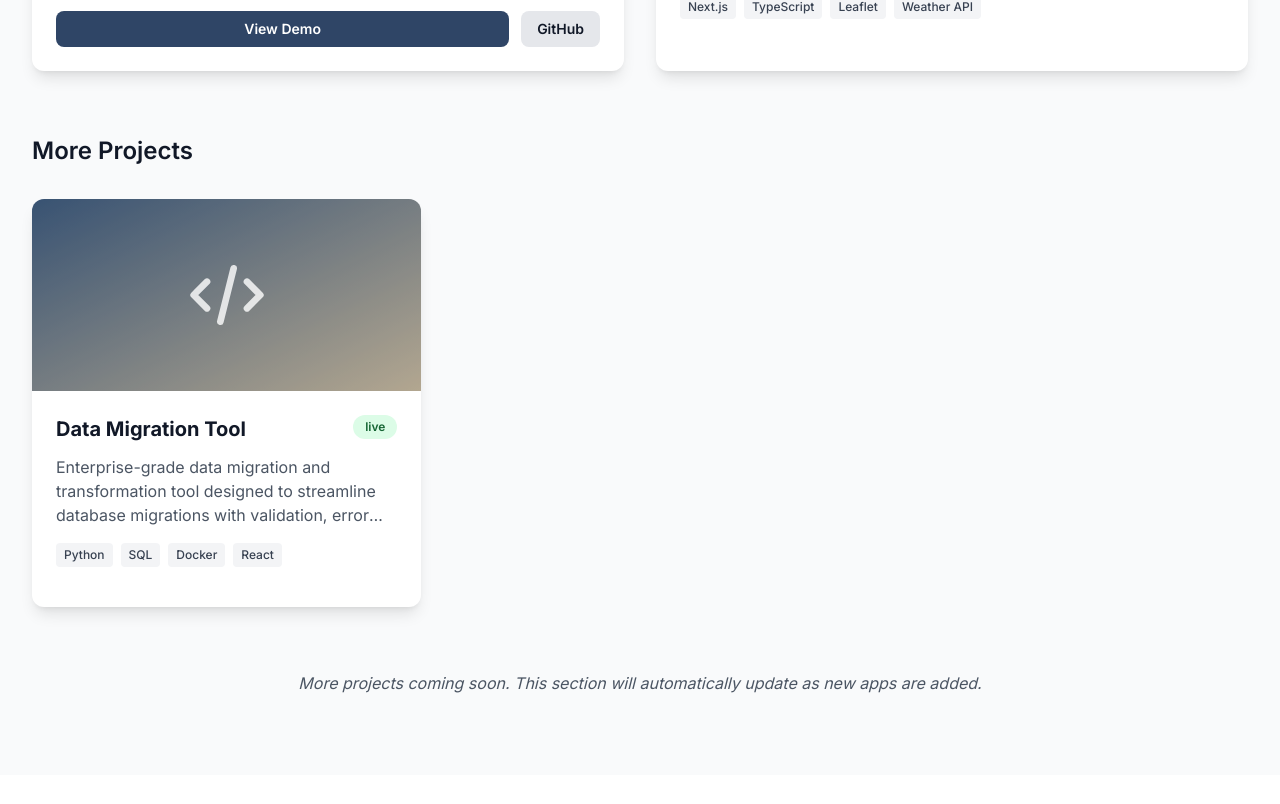
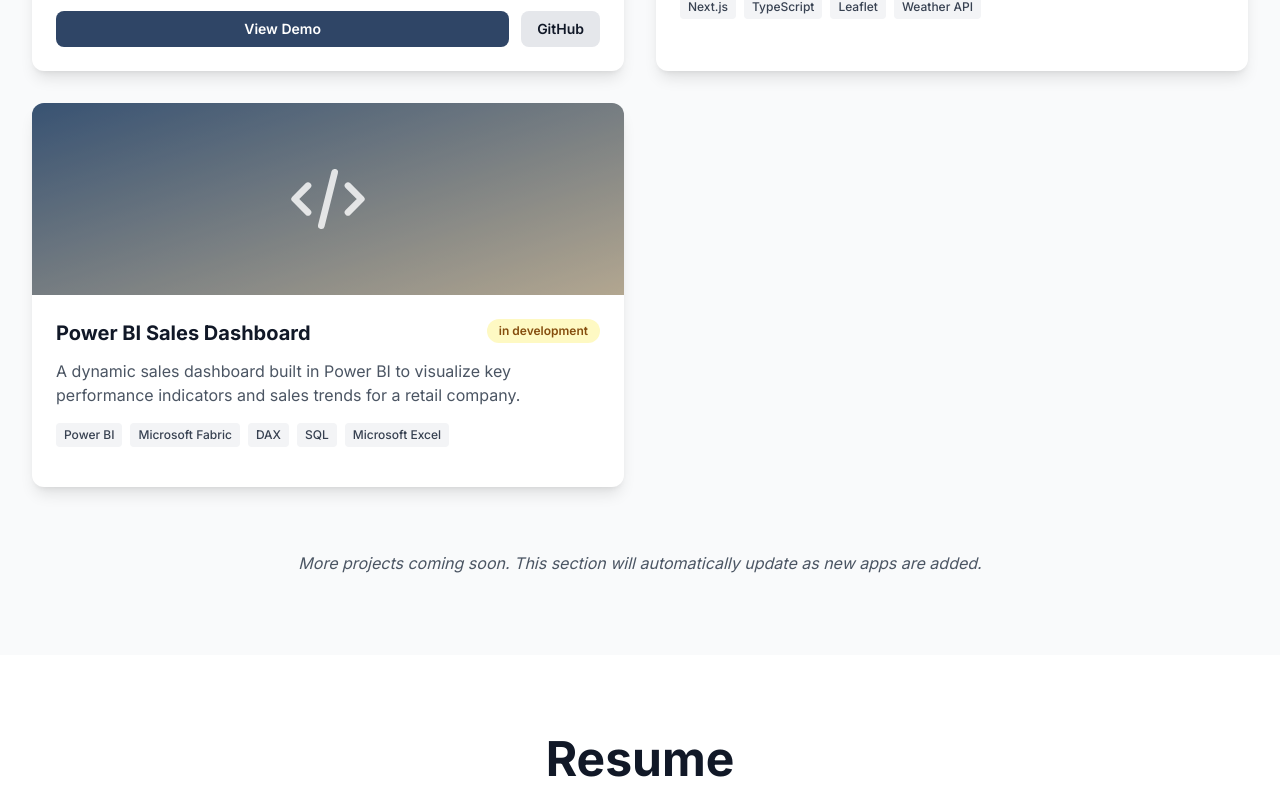
Before and after one commit to TheSailingProject/TheSailingProject-Website, a Next.js app: page / in a window 1280 px wide. Shown: the part 2505-3309 px from the top of the page. Built offline with nearby package versions, Linux system fonts and the light colour scheme.

Commit message:
Updates to about section skills, hero image path fix, portfolio description update, and project data corrections.

```diff
--- a/components/sections/about.tsx
+++ b/components/sections/about.tsx
@@ -4,7 +4,7 @@ import { motion } from "framer-motion";
 import { useInView } from "react-intersection-observer";
 
 const skills = [
-  { category: "Data & Analytics", items: ["Power BI","Microsoft Fabric", "Microsoft Excel", "Python", "SQL"] },
+  { category: "Data & Analytics", items: ["Power BI","Microsoft Fabric", "Microsoft Excel", "Python", "DAX", "SQL"] },
   { category: "Maritime", items: ["RYA Yachtmaster Offshore", "Navigation & Safety", "Crew Management", "STCW Certified"] },
   { category: "Languages", items: ["Dutch (Native)", "English (Fluent)", "French (Proficient)"] },
   { category: "Hobbies & Interests", items: ["Sailing", "Tennis", "Hiking"] },
@@ -45,12 +45,14 @@ export default function About() {
                 I'm a <strong>Data Analyst</strong> with a Master's degree in Business Administration specializing in
                 <strong> Global Logistics & Port Management</strong> from Catholic University of Leuven. Currently based in Brussels,
                 I combine analytical expertise with maritime passion.
+
               </p>
 
               <p className="text-gray-600 dark:text-gray-300 leading-relaxed">
                 My professional experience includes working as a <strong>Data Analyst at MSC PSA European Terminal</strong> in Antwerp,
                 where I analyzed operational data to optimize cargo flow, built dashboards for real-time KPI monitoring, and
                 delivered actionable insights that directly influenced operational decisions.
+
               </p>
 
               <p className="text-gray-600 dark:text-gray-300 leading-relaxed">
@@ -58,6 +60,7 @@ export default function About() {
                 at the United Kingdom Sailing Academy. I've skippered sailing yachts for Navigate Travel, combining my leadership
                 skills with my passion for the sea. The same principles that guide good data analysis—attention to detail,
                 strategic planning, and decisive action—are essential for successful navigation.
+
               </p>
 
               <p className="text-gray-600 dark:text-gray-300 leading-relaxed">
--- a/components/sections/portfolio.tsx
+++ b/components/sections/portfolio.tsx
@@ -28,7 +28,7 @@ export default function Portfolio() {
           </h2>
           <div className="w-20 h-1 bg-brand-orange-500 mx-auto mb-8" />
           <p className="text-xl text-gray-600 dark:text-gray-300 max-w-3xl mx-auto">
-            A collection of web applications and tools I've built, combining data expertise with creative development
+            A collection of web applications, dashboards and tools I've built, combining data expertise with creative development
           </p>
         </motion.div>
 
--- a/data/projects.ts
+++ b/data/projects.ts
@@ -30,12 +30,12 @@ export const projects: Project[] = [
     featured: true,
   },
   {
-    id: "example-app-3",
-    title: "Data Migration Tool",
-    description: "Enterprise-grade data migration and transformation tool designed to streamline database migrations with validation, error handling, and rollback capabilities.",
-    techStack: ["Python", "SQL", "Docker", "React"],
-    status: "live",
-    featured: false,
+    id: "Power_BI_Dashboard",
+    title: "Power BI Sales Dashboard",
+    description: "A dynamic sales dashboard built in Power BI to visualize key performance indicators and sales trends for a retail company.",
+    techStack: ["Power BI", "Microsoft Fabric", "DAX", "SQL", "Microsoft Excel"],
+    status: "in-development",
+    featured: true,
   },
 ];
 
```
